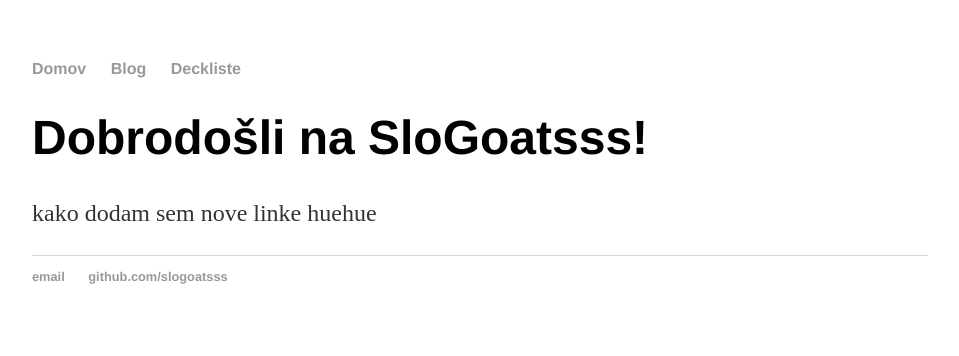
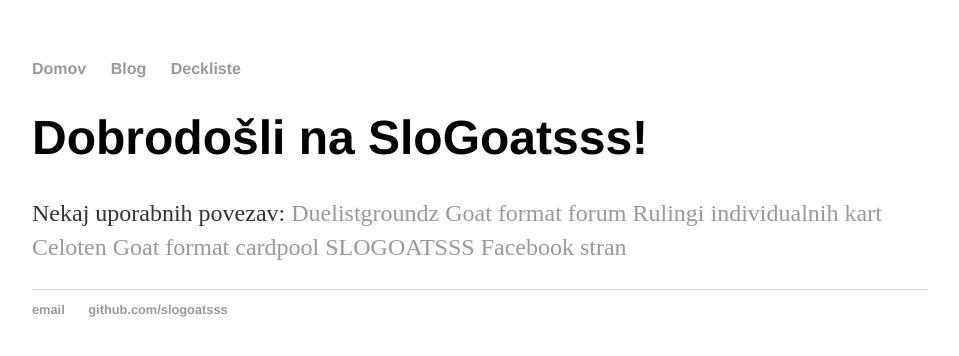
Before and after one commit to slogoatsss/slogoatsss.github.io, a Jekyll site: the page built from index.html, in a window 1280 px wide. Shown: the top 356 px of the page, without its empty margins (160-1119 px from the left). Built offline with Jekyll 4.4.1, drawn with Linux system fonts in a browser that asks for light colours.

Commit message:
Update index.html

```diff
--- a/index.html
+++ b/index.html
@@ -4,5 +4,9 @@ title: SLOGOATSSS
 ---
 <div class="blurb">
 	<h1>Dobrodošli na SloGoatsss!</h1>
-	<p>kako dodam sem nove linke huehue</a></p>
+	<p>Nekaj uporabnih povezav:
+		<a href="http://duelistgroundz.com/index.php?/forum/687-goat-format/">Duelistgroundz Goat format forum</a>
+		<a href="https://formatlibrary.weebly.com/goat_rulings">Rulingi individualnih kart</a>
+		<a href="https://formatlibrary.weebly.com/goat_cardpool.html">Celoten Goat format cardpool</a>
+		<a href="https://www.facebook.com/slogoatsss/">SLOGOATSSS Facebook stran</a></p>
 </div><!-- /.blurb -->
```
